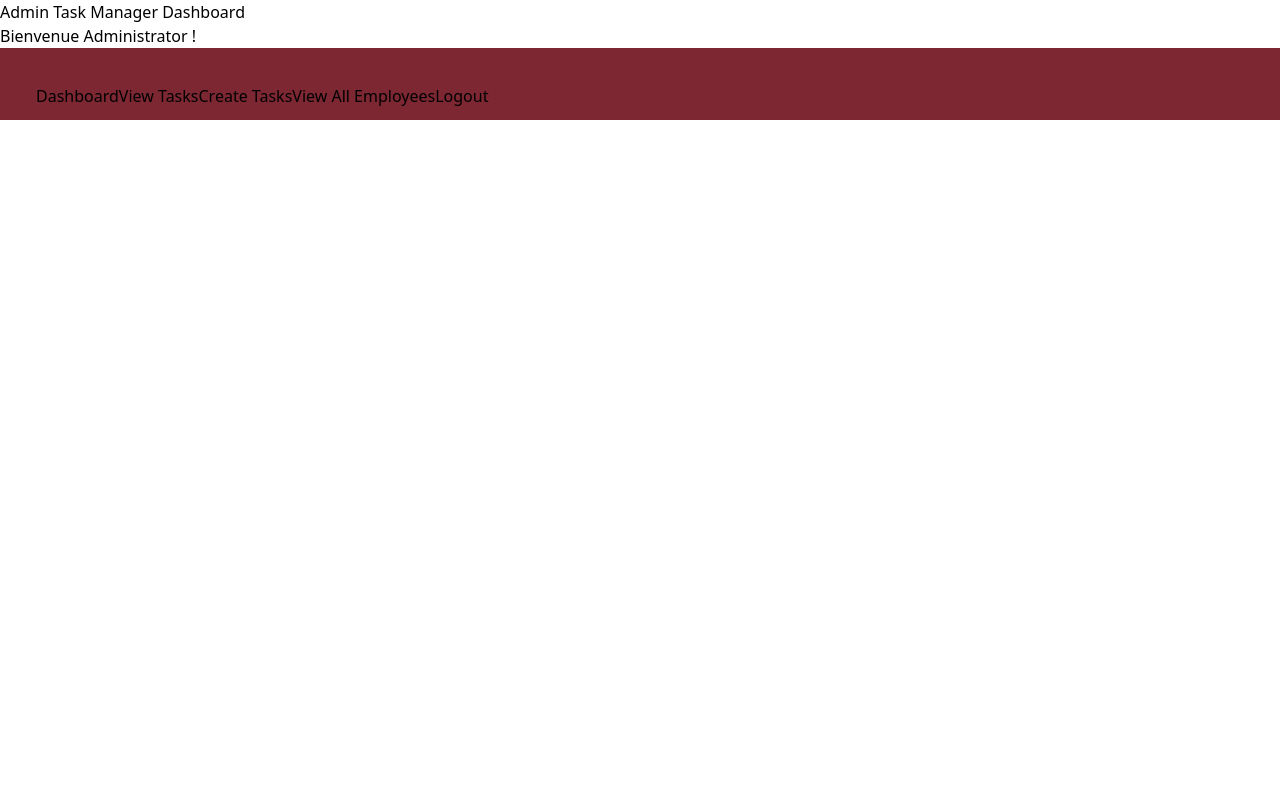
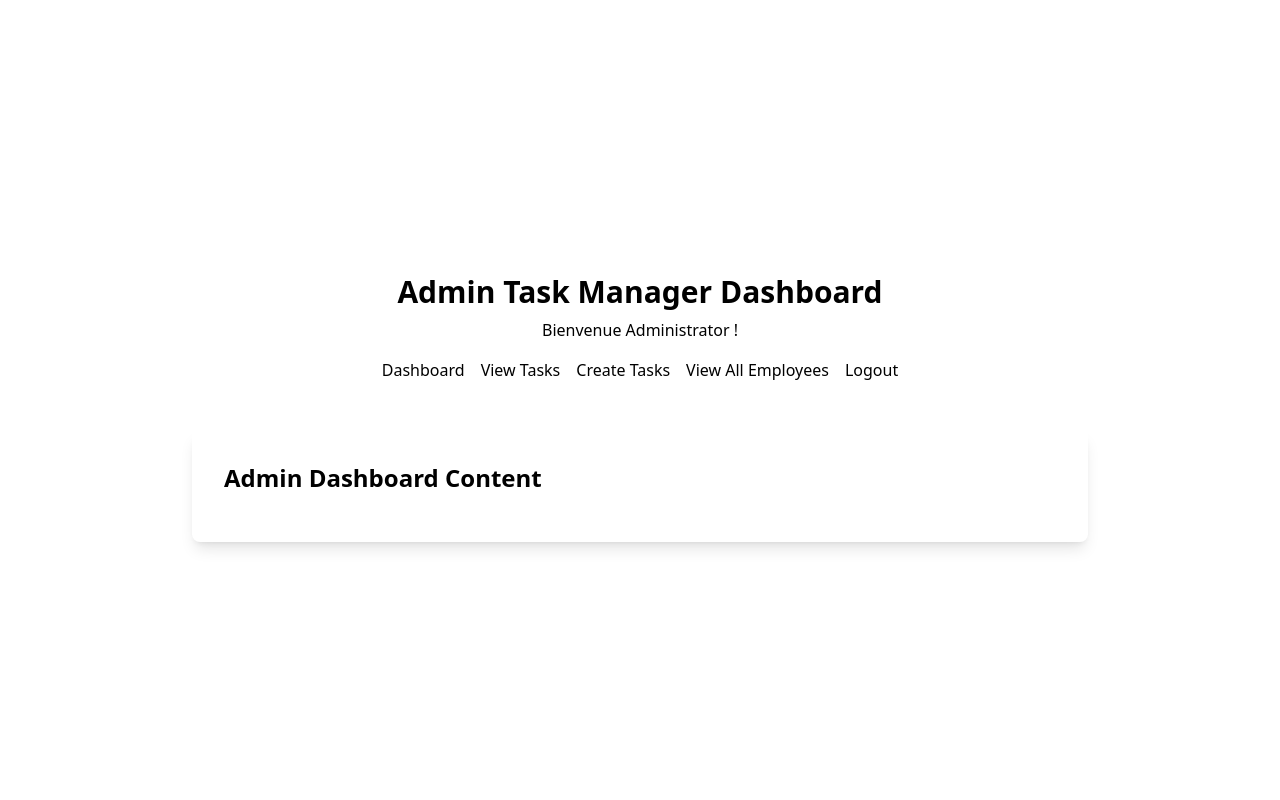
Before and after one commit to MaiZenna404/Website---Django, a Django app: page /admin_dashboard/ in a window 1280 px wide. Run offline with Django 5.2, Linux system fonts and the light colour scheme.

Commit message:
CSS part 2

```diff
--- a/dashboard/static/css/output.css
+++ b/dashboard/static/css/output.css
@@ -578,6 +578,14 @@ video {
   margin-bottom: 1.25rem;
 }
 
+.mb-8 {
+  margin-bottom: 2rem;
+}
+
+.mt-12 {
+  margin-top: 3rem;
+}
+
 .mt-4 {
   margin-top: 1rem;
 }
@@ -586,12 +594,8 @@ video {
   margin-top: 2rem;
 }
 
-.mb-8 {
-  margin-bottom: 2rem;
-}
-
-.mt-12 {
-  margin-top: 3rem;
+.mt-2 {
+  margin-top: 0.5rem;
 }
 
 .block {
@@ -624,6 +628,14 @@ video {
 
 .w-full {
   width: 100%;
+}
+
+.max-w-md {
+  max-width: 28rem;
+}
+
+.max-w-4xl {
+  max-width: 56rem;
 }
 
 .border-collapse {
@@ -660,6 +672,12 @@ video {
   margin-bottom: calc(1rem * var(--tw-space-y-reverse));
 }
 
+.space-x-4 > :not([hidden]) ~ :not([hidden]) {
+  --tw-space-x-reverse: 0;
+  margin-right: calc(1rem * var(--tw-space-x-reverse));
+  margin-left: calc(1rem * calc(1 - var(--tw-space-x-reverse)));
+}
+
 .rounded-lg {
   border-radius: 0.5rem;
 }
@@ -687,6 +705,14 @@ video {
   background-image: linear-gradient(to right, var(--tw-gradient-stops));
 }
 
+.p-4 {
+  padding: 1rem;
+}
+
+.p-8 {
+  padding: 2rem;
+}
+
 .p-9 {
   padding: 2.25rem;
 }
@@ -694,6 +720,11 @@ video {
 .px-6 {
   padding-left: 1.5rem;
   padding-right: 1.5rem;
+}
+
+.py-2 {
+  padding-top: 0.5rem;
+  padding-bottom: 0.5rem;
 }
 
 .py-3 {
@@ -710,13 +741,32 @@ video {
   line-height: 2rem;
 }
 
+.text-3xl {
+  font-size: 1.875rem;
+  line-height: 2.25rem;
+}
+
 .text-4xl {
   font-size: 2.25rem;
   line-height: 2.5rem;
 }
 
+.text-lg {
+  font-size: 1.125rem;
+  line-height: 1.75rem;
+}
+
+.text-sm {
+  font-size: 0.875rem;
+  line-height: 1.25rem;
+}
+
 .font-bold {
   font-weight: 700;
+}
+
+.font-semibold {
+  font-weight: 600;
 }
 
 .underline {
@@ -726,6 +776,12 @@ video {
 .shadow-lg {
   --tw-shadow: 0 10px 15px -3px rgb(0 0 0 / 0.1), 0 4px 6px -4px rgb(0 0 0 / 0.1);
   --tw-shadow-colored: 0 10px 15px -3px var(--tw-shadow-color), 0 4px 6px -4px var(--tw-shadow-color);
+  box-shadow: var(--tw-ring-offset-shadow, 0 0 #0000), var(--tw-ring-shadow, 0 0 #0000), var(--tw-shadow);
+}
+
+.shadow {
+  --tw-shadow: 0 1px 3px 0 rgb(0 0 0 / 0.1), 0 1px 2px -1px rgb(0 0 0 / 0.1);
+  --tw-shadow-colored: 0 1px 3px 0 var(--tw-shadow-color), 0 1px 2px -1px var(--tw-shadow-color);
   box-shadow: var(--tw-ring-offset-shadow, 0 0 #0000), var(--tw-ring-shadow, 0 0 #0000), var(--tw-shadow);
 }
 
--- a/dashboard/templates/admin_dashboard.html
+++ b/dashboard/templates/admin_dashboard.html
@@ -4,24 +4,25 @@
 <head>
     <meta charset="UTF-8">
     <meta name="viewport" content="width=device-width, initial-scale=1.0">
-    <title>Document</title>
-    <link href="{% static '../static/css/output.css' %}?v={{ timestamp }}" rel="stylesheet">
+    <title>Admin Task Manager Dashboard</title>
+    <link href="{% static 'css/output.css' %}?v={{ timestamp }}" rel="stylesheet">
 </head>
-<body>
-    <h1 class="text-red-700">Admin Task Manager Dashboard</h1>
-     <h3> Bienvenue {{ admin }} !</h3>
+<body class="flex flex-col items-center justify-center min-h-screen bg-gradient-to-r from-blue-500 to-purple-500 text-white">
+    <nav class="w-full bg-gray-800 p-4">
+        <h1 class="text-3xl font-bold text-center">Admin Task Manager Dashboard</h1>
+        <h3 class="text-center mt-2">Bienvenue {{ admin }} !</h3>
+        <ul class="flex justify-center space-x-4 mt-4">
+            <li><a href="{% url 'admin_page' %}" class="text-white hover:underline">Dashboard</a></li>
+            <li><a href="{% url 'view_tasks' %}" class="text-white hover:underline">View Tasks</a></li>
+            <li><a href="{% url 'create_task' %}" class="text-white hover:underline">Create Tasks</a></li>
+            <li><a href="{% url 'liste_employes' %}" class="text-white hover:underline">View All Employees</a></li>
+            <li><a href="{% url 'home' %}" class="text-white hover:underline">Logout</a></li>
+        </ul>
+    </nav>
 
-     <nav class="flex mb-4 bg-bordeaux">
-        <ul class="flex flex-row p-9 w-full bg-red-300 h-12">
-            <li><a href={% url 'admin_page'%}>Dashboard</a></li>
-            <li><a href={% url 'view_tasks'%}>View Tasks</a></li>
-            <li><a href={% url 'create_task'%}>Create Tasks</a></li>
-            <li><a href={% url "liste_employes" %}>View All Employees</a></li>
-            <li><a href={% url "home" %}>Logout</a></li>
-        </ul>
-     </nav>
-
-
-
+    <div class="w-full max-w-4xl bg-white p-8 rounded-lg shadow-lg mt-8">
+        <h4 class="text-2xl font-bold mb-4 text-gray-800">Admin Dashboard Content</h4>
+        <!-- Add your dashboard content here -->
+    </div>
 </body>
 </html>
--- a/dashboard/templates/employee_dashboard.html
+++ b/dashboard/templates/employee_dashboard.html
@@ -13,7 +13,7 @@
     </nav>
 
     <div class="text-center mt-8">
-        <h3 class="text-2xl mb-4">Quel type de congé souhaitez-vous demander à votre manager ?</h3>
+        <h2 class="text-2xl mb-4">Quel type de congé souhaitez-vous demander à votre manager ?</h2>
     </div>
 
     <div class="w-full max-w-md bg-white p-8 rounded-lg shadow-lg">
```
Also changed, not shown: dashboard/templates/admin_view_task.html (+22 -31 lines).
